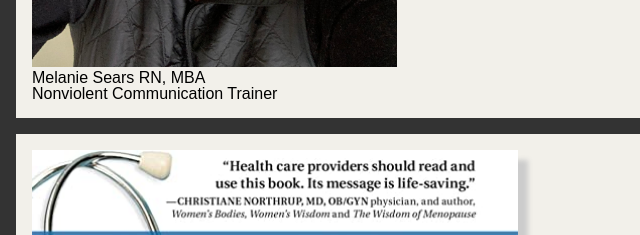
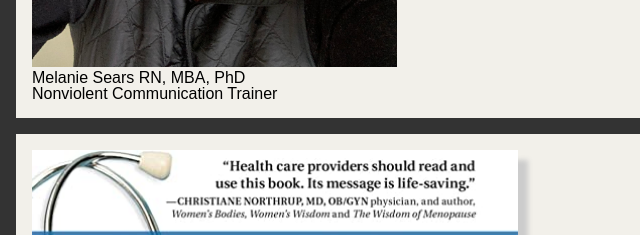
Before and after one commit to applena/dnadialogues, a plain HTML site: page index.html in a window 1280 px wide. Shown: the part 546-781 px from the top of the page, 0-640 px from the left. Drawn offline with Linux system fonts and the light colour scheme.

Commit message:
updated credientials

```diff
--- a/index.html
+++ b/index.html
@@ -40,7 +40,7 @@
       <div id="maintop">
         <div id="headshot-info">
           <img id="headshot-main" src="images/headshot.jpg" alt="melanie sears" />
-          <div>Melanie Sears RN, MBA</div>
+          <div>Melanie Sears RN, MBA, PhD</div>
           <div>Nonviolent Communication Trainer</div>
         </div>
         <div id="contact">
```
